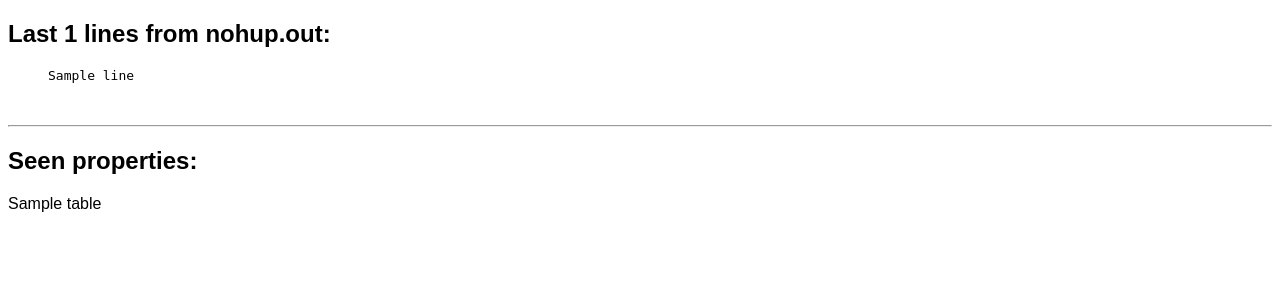
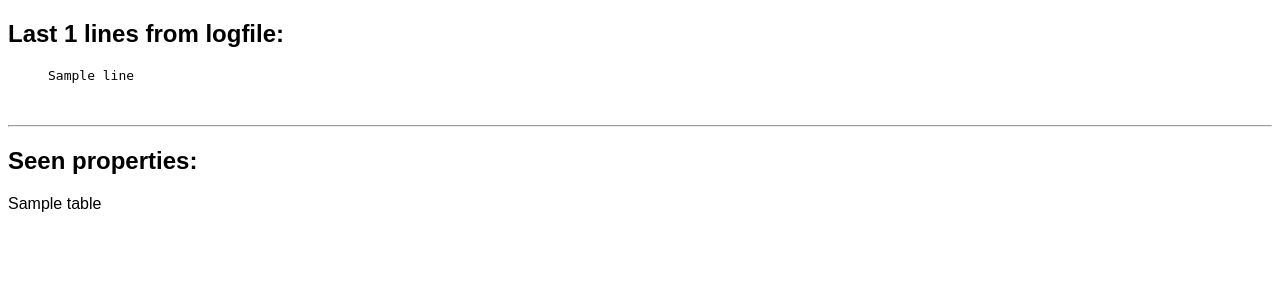
Before and after one commit to mahathu/flathunter, a Flask app: template server/templates/table.html in a window 1280 px wide. Shown: the top 300 px of the page. Run offline with Flask 3, Linux system fonts and the light colour scheme; the template is opened without the code that fills it: most values are stand-ins (such as "Sample title", 1, 10 or a date in 2020); some libraries are stand-ins or nearby versions.

Commit message:
refactored flask server

```diff
--- a/run.py
+++ b/run.py
@@ -2,6 +2,7 @@ import argparse
 import logging
 import sys
 from flathunter import Flathunter
+from server import server
 
 
 def setup_logging():
@@ -29,6 +30,7 @@ def parse_arguments():
     parser.add_argument(
         "-a", "--archive", default="seen_ads.csv", help="Path to archive file"
     )
+    parser.add_argument("-s", "--server", action="store_true", help="Run web frontend")
     return parser.parse_args()
 
 
@@ -36,6 +38,10 @@ if __name__ == "__main__":
     setup_logging()
     args = parse_arguments()
 
+    if args.server:
+        server.run()
+        # todo: this needs to be implemented using query as well i guess
+
     app = Flathunter(
         config_path=args.config, archive_path=args.archive, debug_enabled=args.debug
     )
--- a/server/app.py
+++ /dev/null
@@ -1,20 +0,0 @@
-from flask import Flask, render_template
-import pandas as pd
-
-app = Flask(__name__)
-
-
-@app.route("/")
-def main():
-    try:
-        with open("../nohup.out", "r") as f:
-            nohup_lines = [l.strip() for l in f.readlines()[-5:]]
-    except FileNotFoundError:
-        nohup_lines = []
-
-    df = pd.read_csv("../data/seen_ads.csv").drop(["id", "zip_code"], axis=1).head(100)
-
-    table_html = df.to_html(
-        header="true", index=False, table_id="dataframe", na_rep="/", classes=["stripe"]
-    )
-    return render_template("table.html", table=table_html, nohup_lines=nohup_lines)
--- /dev/null
+++ b/server/server.py
@@ -0,0 +1,30 @@
+from flask import Flask, render_template
+import pandas as pd
+import logging
+
+app = Flask(__name__)
+
+
+def run():
+    logging.info("Starting flask server!...")
+    app.run(debug=True)
+
+
+@app.route("/")
+def main():
+    try:
+        with open("logfile.log", "r") as f:
+            log_lines = [l.strip() for l in f.readlines()[-5:]]
+    except FileNotFoundError:
+        log_lines = []
+
+    df = pd.read_csv("seen_ads.csv").drop(["id", "zip_code"], axis=1).head(100)
+
+    table_html = df.to_html(
+        header="true", index=False, table_id="dataframe", na_rep="/", classes=["stripe"]
+    )
+    return render_template("table.html", table=table_html, log_lines=log_lines)
+
+
+if __name__ == "__main__":
+    run()
--- a/server/templates/table.html
+++ b/server/templates/table.html
@@ -1,25 +1,29 @@
 <!doctype html>
 <html>
 <style>
-        body{
+    body {
         font-family: sans-serif;
     }
-        .nohup-list{
+
+    .nohup-list {
         font-family: monospace;
         list-style-type: none;
         margin-bottom: 32pt;
     }
 </style>
+
 <head>
     <title>flathunter web interface</title>
     <link rel="stylesheet" type="text/css" href="https://cdn.datatables.net/1.13.1/css/jquery.dataTables.min.css">
 </head>
+
 </html>
+
 <body>
-    {% if nohup_lines %}
-        <h2>Last {{nohup_lines|length}} lines from nohup.out:</h1>
+    {% if log_lines %}
+    <h2>Last {{log_lines|length}} lines from logfile:</h1>
         <ul class="nohup-list">
-        {% for line in nohup_lines %}
+            {% for line in log_lines %}
             <li>{{ line }}</li>
             {% endfor %}
         </ul>
@@ -35,12 +39,13 @@
         {% endif %}
 
         <script type="text/javascript" charset="utf8" src="https://unpkg.com/jquery@3.3.1/dist/jquery.min.js"></script>
-    <script type="text/javascript" charset="utf8" src="https://cdn.datatables.net/1.13.1/js/jquery.dataTables.min.js"></script>
+        <script type="text/javascript" charset="utf8"
+            src="https://cdn.datatables.net/1.13.1/js/jquery.dataTables.min.js"></script>
         <script>
-        $(document).ready( function () {
+            $(document).ready(function () {
                 $('#dataframe').DataTable({
                     order: [[5, 'desc']],
                 });
-        } );
+            });
         </script>
 </body>
```
Also changed, not shown: 1 other file. Lines whose indentation alone changed are shown as unchanged.
